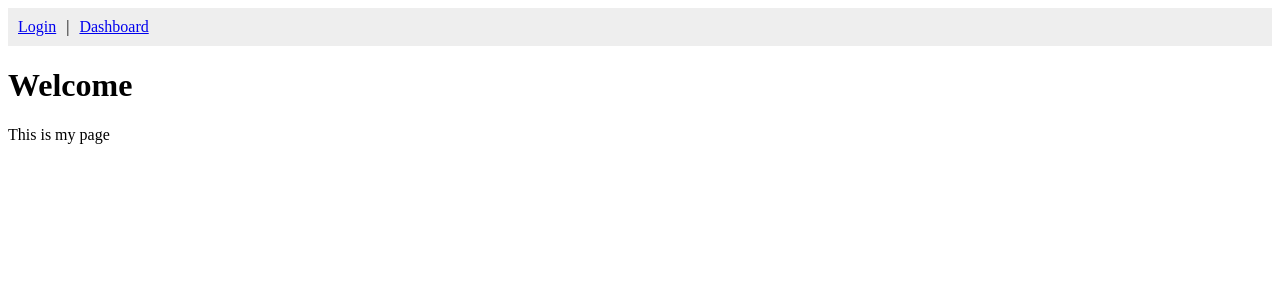
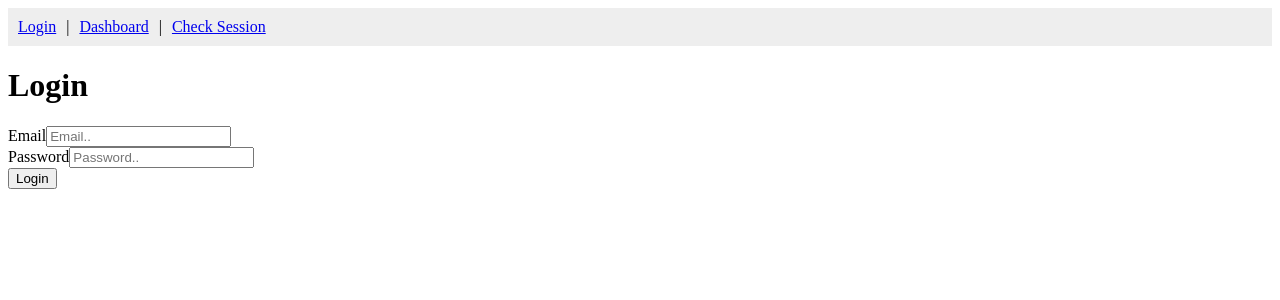
Before and after one commit to MarkLawrenceArtistry/commission, a React app in the folder frontend/: page / in a window 1280 px wide. Shown: the top 300 px of the page. Built offline with nearby package versions, Linux system fonts and the light colour scheme; the HTML template or start-up script is replaced by a standard one.

Commit message:
Created a temporary page for checking sessions.

```diff
--- a/frontend/src/App.jsx
+++ b/frontend/src/App.jsx
@@ -4,6 +4,7 @@ import { Routes, Route, Link } from 'react-router-dom'
 import Dashboard from './pages/Dashboard'
 import Login from './pages/Login'
 import NotFound from './pages/NotFound'
+import CheckSession from './pages/CheckSession'
 
 function App() {
     return (
@@ -13,6 +14,8 @@ function App() {
                     <Link to="/">Login</Link>
                     <span style={{ margin: '0 10px' }}>|</span>
                     <Link to="/dashboard">Dashboard</Link>
+                    <span style={{ margin: '0 10px' }}>|</span>
+                    <Link to="/check">Check Session</Link>
                 </nav>
 
                 <Routes>
@@ -21,6 +24,8 @@ function App() {
 
                     {/* If the URL is "/Dashboard", show the Dashboard component */}
                     <Route path="/dashboard" element={<Dashboard />} />
+
+                    <Route path="/check" element={<CheckSession />} />
 
                     {/* You can also add a "Catch-all" for 404 Not Found pages */}
                     <Route path="*" element={<NotFound />} />
--- /dev/null
+++ b/frontend/src/pages/CheckSession.jsx
@@ -0,0 +1,20 @@
+import api from 'axios'
+import { getAllSales } from '../services/salesService'
+
+export default function CheckSession() {
+
+    const handleClick = async (e) => {
+        try {
+            const response = await getAllSales(1)
+            alert('Session validated')
+            console.log(response.data)
+            console.log(response)
+        } catch(err) {
+            console.error(err.message)
+        }
+    }
+
+    return (
+        <button onClick={handleClick}>Click me</button>
+    )
+}
--- a/frontend/src/pages/Login.jsx
+++ b/frontend/src/pages/Login.jsx
@@ -1,8 +1,37 @@
+import { useState, useEffect } from 'react'
+import api from 'axios'
+import { login, register } from '../services/userService';
+
 export default function Home() {
+    const [credentials, setCredentials] = useState({ email: '', password: '' })
+    const [loading, isLoading] = useState(null)
+
+    const handleSubmit = async (e) => {
+        e.preventDefault()
+
+        try {
+            const response = await login(credentials);
+            alert("Login successful")
+            localStorage.setItem('token', response.token)
+        } catch (err) {
+            console.error(err.message)
+        }
+    }
+
     return (
         <div>
-            <h1>Welcome</h1>
-            <p>This is my page</p>
+            <form onSubmit={handleSubmit}>
+                <h1>Login</h1>
+                <div>
+                    <label>Email</label>
+                    <input type="text" placeholder='Email..' value={credentials.email} onChange={(e) => setCredentials({...credentials, email: e.target.value})} required />
+                </div>
+                <div>
+                    <label>Password</label>
+                    <input type="password" placeholder='Password..' value={credentials.password} onChange={(e) => setCredentials({...credentials, password: e.target.value})} required />
+                </div>
+                <button type="submit">Login</button>
+            </form>
         </div>
     )
 }
--- a/frontend/src/services/salesService.js
+++ b/frontend/src/services/salesService.js
@@ -11,7 +11,7 @@ export const updateSale = async (data, user_id) => {
 }
 
 export const getAllSales = async (user_id) => {
-    const response = await api.get(`/sales/${user_id}`, data)
+    const response = await api.get(`/sales/${user_id}`)
     return response.data
 }
 
--- a/frontend/src/services/userService.js
+++ b/frontend/src/services/userService.js
@@ -14,3 +14,8 @@ export const register = async (credentials) => {
     const response = await api.post('/users/register', credentials)
     return response.data
 }
+
+export const checkSession = async () => {
+    const response = await api.post('/users/me')
+    return response.data
+}
```
